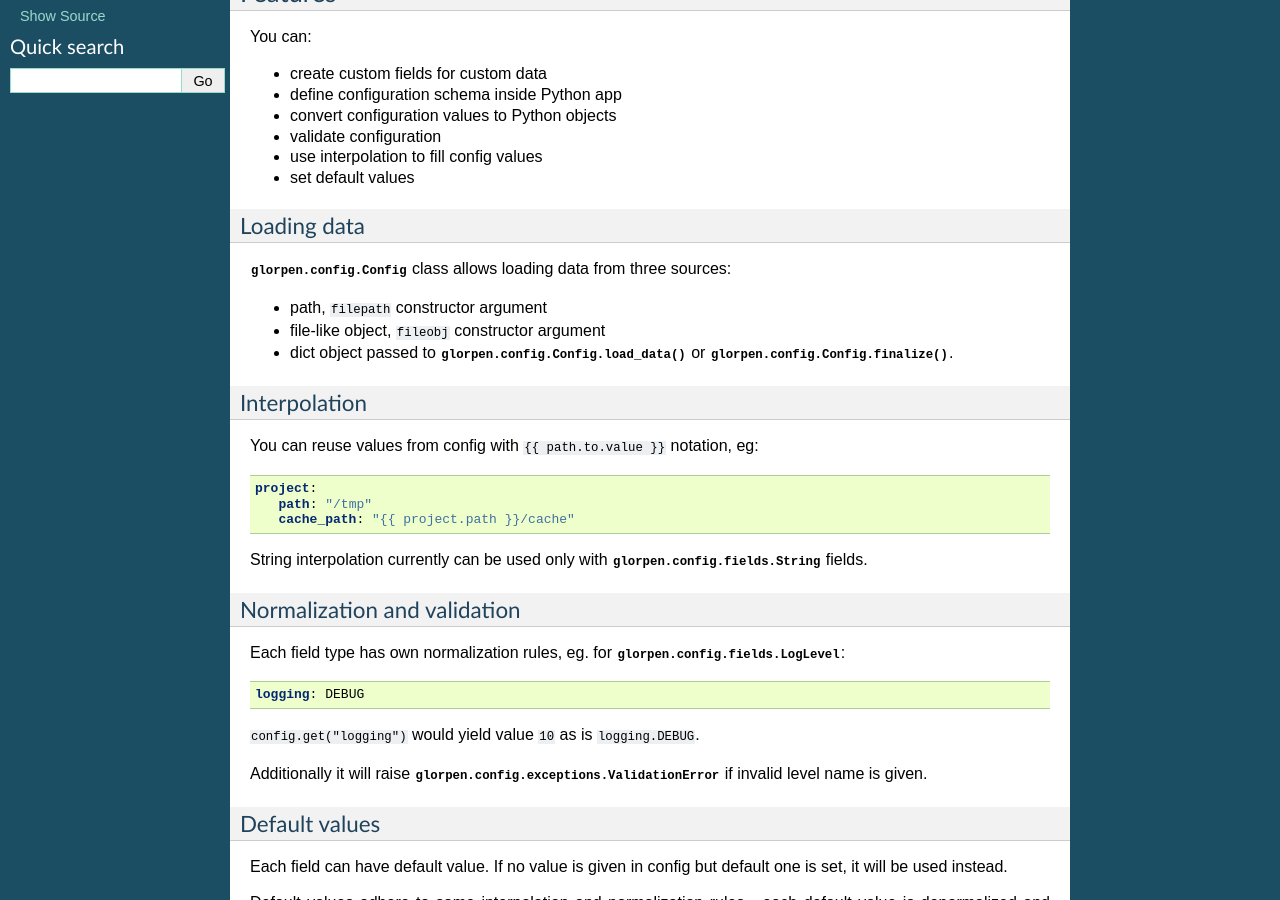
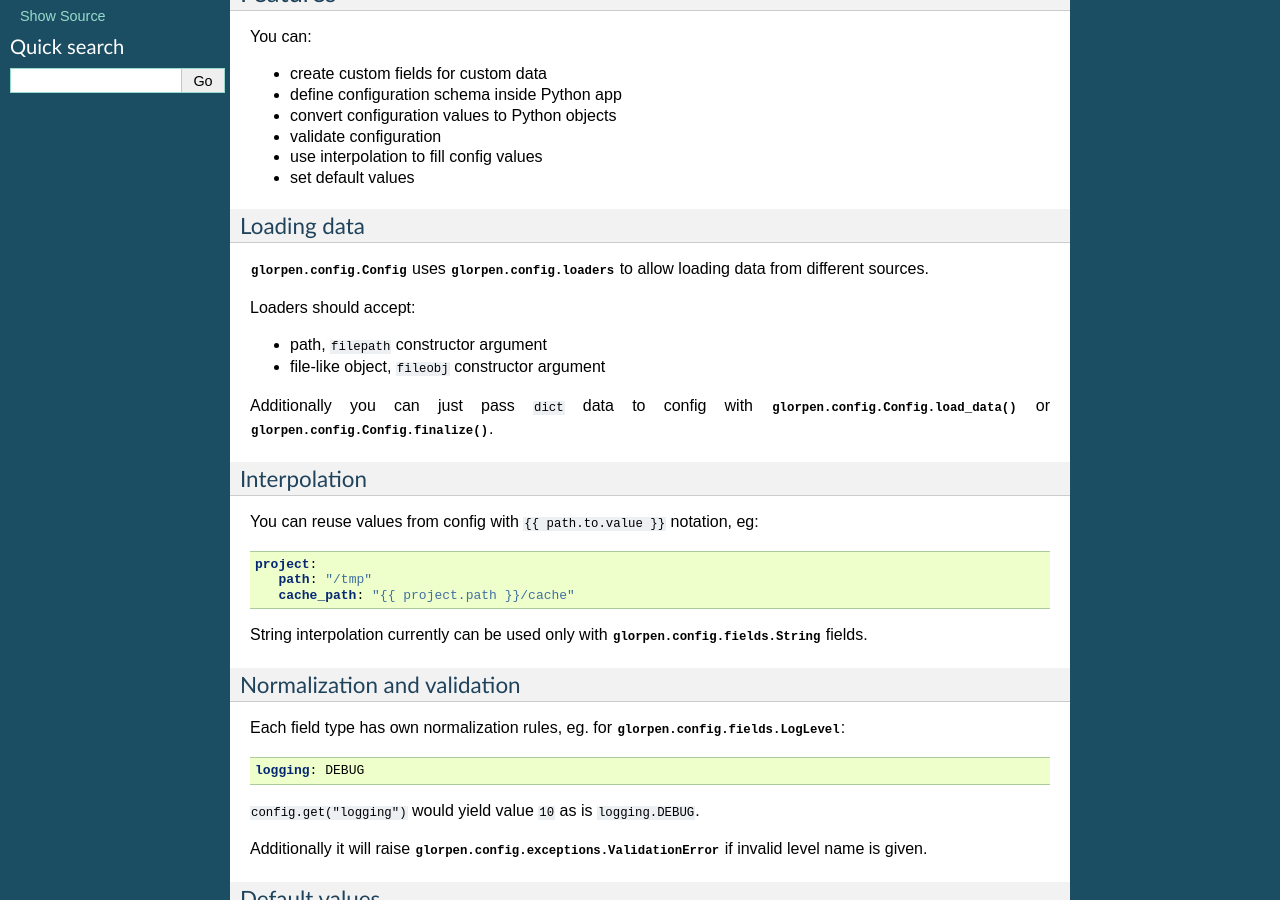
Before and after one commit to glorpen/glorpen-config, a Sphinx documentation site: the page built from doc/index.rst, in a window 1280 px wide and 900 px high, scrolled down 323 px. Built offline with Sphinx 7.4.7, drawn with Linux system fonts in a browser that asks for light colours; the version number could not be read and is left out.

Commit message:
fixed documentation

```diff
--- a/doc/index.rst
+++ b/doc/index.rst
@@ -31,11 +31,14 @@ You can:
 Loading data
 ------------
 
-:class:`glorpen.config.Config` class allows loading data from three sources:
+:class:`glorpen.config.Config` uses :mod:`glorpen.config.loaders` to allow loading data from different sources.
+
+Loaders should accept:
 
 - path, ``filepath`` constructor argument
 - file-like object, ``fileobj`` constructor argument
-- dict object passed to :meth:`glorpen.config.Config.load_data` or :meth:`glorpen.config.Config.finalize`.
+
+Additionally you can just pass ``dict`` data to config with :meth:`glorpen.config.Config.load_data` or :meth:`glorpen.config.Config.finalize`.
 
 Interpolation
 -------------
```
Also changed, not shown: README.rst (+5 -2 lines).
